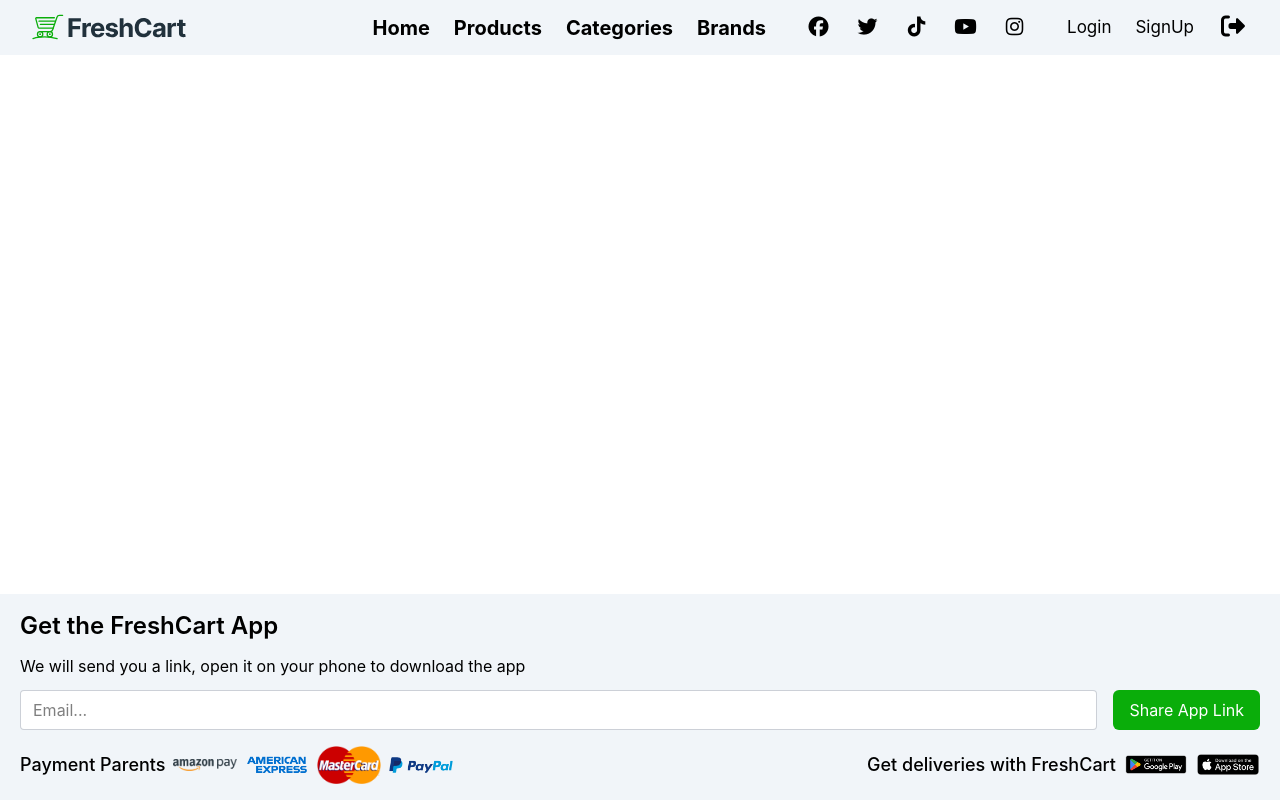
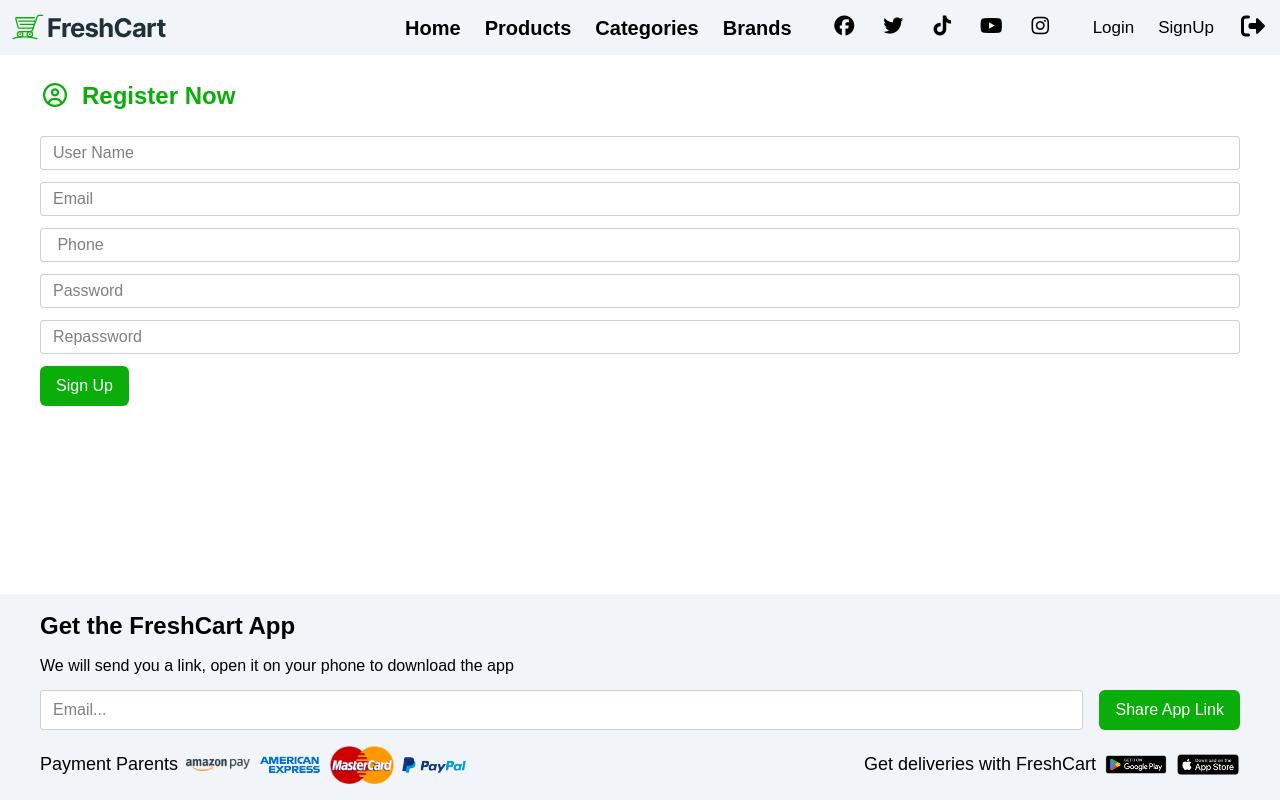
Before and after one commit to norhanhamed/newFreshCart, a React (Vite) app: page /newFreshCart/signup in a window 1280 px wide. Built offline with nearby package versions, Linux system fonts and the light colour scheme.

Commit message:
Sign Up page

```diff
--- a/package.json
+++ b/package.json
@@ -14,10 +14,14 @@
   "dependencies": {
     "@fortawesome/fontawesome-free": "^7.3.1",
     "@tailwindcss/vite": "^4.3.3",
+    "axios": "^1.19.0",
+    "formik": "^2.4.9",
     "react": "^19.2.8",
     "react-dom": "^19.2.8",
+    "react-hot-toast": "^2.6.0",
     "react-router-dom": "^7.18.2",
-    "tailwindcss": "^4.3.3"
+    "tailwindcss": "^4.3.3",
+    "yup": "^1.7.1"
   },
   "devDependencies": {
     "@eslint/js": "^10.0.1",
--- a/src/App.jsx
+++ b/src/App.jsx
@@ -1,12 +1,30 @@
 
 import './App.css'
-import Layout from './Components/Layout/Layout'
+import { createBrowserRouter, RouterProvider } from 'react-router-dom';
+import Layout from './Components/Layout/Layout';
+import Login from "./Pages/Login/Login"
+import Register from './Pages/Register/Register';
+import NotFound from './Pages/NotFound/NotFound';
+import { Toaster } from 'react-hot-toast';
 function App() {
+const routes = createBrowserRouter([
+   {path:"/",element: <Layout/> , children:[
+    {path:"login", element: <Login/> },
+    {path: "signup", element: <Register/> },
+      {path: "*", element: <NotFound /> }
 
+  ] }
+],
+
+     {
+    basename: "/newFreshCart",
+  }
+)
   return (
     <>
-     <Layout />
-    </>
+    <RouterProvider  router={routes}></RouterProvider>
+  <Toaster />
+   </>
   )
 }
 
--- a/src/Components/Layout/Layout.jsx
+++ b/src/Components/Layout/Layout.jsx
@@ -7,7 +7,7 @@ export default function Layout() {
   return (
     <>
      <Navbar />
-     <div className='py-26'>
+     <div className='pb-[240px] pt-[80px] myContainer'>
      <Outlet  />
 
      </div>
--- a/src/Components/Navbar/Navbar.jsx
+++ b/src/Components/Navbar/Navbar.jsx
@@ -1,14 +1,15 @@
 import React, { useState } from 'react'
 import logo from "../../assets/images/freshcart-logo.svg"
+import { NavLink } from 'react-router-dom'
 export default function Navbar() {
     const [isOpen, setIsOpen] = useState(false)
     return (
         <>
-            <nav className='px-10 py-5 bg-slate-100 lg:h-auto w-full h-screen lg:p-3  '>
-                <div className=" container myContainer flex lg:items-center items-end flex-wrap  lg:flex-nowrap ">
+            <nav className=' py-5 bg-slate-100 lg:h-auto w-full h-screen lg:p-3 myContainer fixed left-0 top-0 right-0z-index-50'>
+                <div className=" container  flex lg:items-center items-end flex-wrap  lg:flex-nowrap  ">
 
                     <div className="flex justify-between items-center w-full">
-                        <h1> <a href="/"> <img src={logo} alt="" /> </a> </h1>
+                        <h1> <a href="/" > <img src={logo} alt="" /> </a> </h1>
 
                         <button onClick={() => setIsOpen(!isOpen)} className="text-2xl lg:hidden " >
                             <i className={`fa-solid ${isOpen ? "fa-xmark" : "fa-bars"}`} ></i>
@@ -20,39 +21,39 @@ export default function Navbar() {
 
                         <ul className='flex flex-col lg:flex-row lg:gap-6 gap-8 lg:items-center items-start'>
                             <li>
-                                <a href="/" className='lg:text-xl text-2xl font-bold'>Home</a>
+                                <NavLink to="/" className='lg:text-xl text-2xl font-bold'>Home</NavLink>
                             </li>
                             <li>
-                                <a href="/" className='lg:text-xl text-2xl font-bold' >Products</a>
+                                <NavLink to="/products" className='lg:text-xl text-2xl font-bold' >Products</NavLink>
                             </li>
                             <li>
-                                <a href="/" className='lg:text-xl text-2xl font-bold' >Categories</a>
+                                <NavLink to="/categories" className='lg:text-xl text-2xl font-bold' >Categories</NavLink>
                             </li>
                             <li>
-                                <a href="/" className='lg:text-xl text-2xl font-bold' >Brands</a>
+                                <NavLink to="/brands" className='lg:text-xl text-2xl font-bold' >Brands</NavLink>
                             </li>
                         </ul>
 
                         <ul className='flex lg:justify-center justify-start gap-6  lg:ms-auto py-5 lg:py-0' >
                             <li>
-                                <a href="https://www.facebook.com">
+                                <NavLink to="https://www.facebook.com">
                                     <i className='fa-brands fa-facebook lg:text-xl text-2xl ' ></i>
-                                </a>
+                                </NavLink>
                             </li>
                             <li>
-                                <a href="https://www.twitter.com">
+                                <NavLink to="https://www.twitter.com">
                                     <i className='fa-brands fa-twitter lg:text-xl text-2xl '></i>
-                                </a>
+                                </NavLink>
                             </li>
                             <li>
-                                <a href="https://www.tiktok.com">
+                                <NavLink to="https://www.tiktok.com">
                                     <i className='fa-brands fa-tiktok lg:text-xl text-2xl '></i>
-                                </a>
+                                </NavLink>
                             </li>
                             <li>
-                                <a href="https://www.youtube.com">
+                                <NavLink to="https://www.youtube.com">
                                     <i className='fa-brands fa-youtube lg:text-xl text-2xl '></i>
-                                </a>
+                                </NavLink>
                             </li>
                             <li>
                                 <a href="https://www.instagram.com">
@@ -63,10 +64,10 @@ export default function Navbar() {
 
                         <ul className='flex lg:justify-center justify-start lg:gap-6 gap-10  items-center'>
                             <li>
-                                <a href="/login" className='text-[17px] '>Login</a>
+                                <NavLink to="/login" className='text-[17px] '>Login</NavLink>
                             </li>
                             <li>
-                                <a href="/signup" className='text-[17px] '>SignUp</a>
+                                <NavLink to="/signup" className='text-[17px] '>SignUp</NavLink>
                             </li>
                             <li>
                                 <a href="/">
--- /dev/null
+++ b/src/Pages/Login/Login.jsx
@@ -0,0 +1,9 @@
+import React from 'react'
+
+export default function Login() {
+  return (
+    <div>
+      <p>login</p>
+    </div>
+  )
+}
--- /dev/null
+++ b/src/Pages/NotFound/NotFound.jsx
@@ -0,0 +1,9 @@
+import React from 'react'
+import notFound from "../../assets/images/notFound.png"
+export default function NotFound() {
+  return (
+    <>
+      <img src={notFound} alt="" />
+    </>
+  )
+}
--- /dev/null
+++ b/src/Pages/Register/Register.jsx
@@ -0,0 +1,178 @@
+import axios from 'axios'
+import { useFormik } from 'formik'
+import React, { useState } from 'react'
+import toast from 'react-hot-toast'
+import { useNavigate } from 'react-router-dom'
+import * as Yup from "yup"
+export default function Register() {
+  //validation
+  const phoneRegex = /^[\+]?[(]?[0-9]{3}[)]?[-\s\.]?[0-9]{3}[-\s\.]?[0-9]{4,6}$/
+  const validationSchema = Yup.object({
+    name: Yup.string().required("name is required").min(3, "name must be at least 3 chars").max(15, "name must be at most 15 chars"),
+    email: Yup.string().required("email is required").email("email isnot valid"),
+    password: Yup.string().required("password is required").matches(/^[A-Z][0-9a-zA-Z]{5,25}$/, "pass must start with capital then .. contain nums or samll chars then..any thing from (5 : 25)"),
+    rePassword: Yup.string().required("password is required").oneOf([Yup.ref("password")], "re-password must match with password"),
+    phone: Yup.string().required("phone is required").matches(phoneRegex, "phone num is not valid")
+
+  })
+
+  //err in resign up with the same email
+  const [errMessage, setErrMsg] = useState(null)
+
+  //navigate to login
+  const navigate = useNavigate()
+  //api function
+  async function sendDataToRegister(values) {
+    let id;
+    try {
+      const options = {
+        url: "https://ecommerce.routemisr.com/api/v1/auth/signup",
+        method: "POST",
+        data: values
+      };
+      //data wating toast
+      id = toast.loading("Watting...")
+
+      const { data } = await axios.request(options)
+      console.log(data)
+
+      //dismiss wating toast
+      toast.dismiss(id)
+      //Successfully toast
+      toast.success("User Created Successfully")
+
+                // nav to login when sign up success
+      setTimeout(() => {
+      if (data.message === "success"){
+        navigate("/login")
+      }
+
+      }, 3000);
+
+    } catch (error) {
+      //dismiss wating toast
+      toast.dismiss(id);
+      toast.error(error.response.data.message)
+      console.log(error)
+      setErrMsg(error.response.data.message)
+    }
+  }
+
+  //formik
+  let formik = useFormik({
+    initialValues: {
+      "name": "",
+      "email": "",
+      "password": "",
+      "rePassword": "",
+      "phone": ""
+    },
+    validationSchema,
+    onSubmit: sendDataToRegister
+  })
+  console.log(formik)
+  return (
+    <>
+      <section>
+        <h2 className="text-2xl text-primary font-bold mb-6">
+          <i className="fa-regular fa-circle-user me-3"></i>
+          <span>Register Now</span>
+        </h2>
+        <form onSubmit={formik.handleSubmit} className='space-y-3'>
+          <div>
+            <input type="text"
+              className='form-control w-full'
+              placeholder='User Name'
+              name='name'
+              value={formik.values.name}
+              onChange={formik.handleChange}
+              onBlur={formik.handleBlur}
+            />
+
+            {formik.errors.name && formik.touched.name ? (
+              <div className='text-red-600 font-semibold mt-2'> *{formik.errors.name} </div>
+            ) : ("")
+
+            }
+
+          </div>
+          <div>
+            <input type="email"
+              className='form-control w-full'
+              placeholder='Email'
+              name='email'
+              value={formik.values.email}
+              onChange={formik.handleChange}
+              onBlur={formik.handleBlur}
+            />
+
+            {formik.errors.email && formik.touched.email ? (
+              <div className='text-red-600 font-semibold mt-2'> *{formik.errors.email} </div>
+            ) : ("")
+            }
+
+            {errMessage ? (
+              <div className='text-red-600 font-semibold mt-2'> *{errMessage} </div>
+
+            ) : ("")
+
+            }
+
+          </div>
+          <div>
+            <input type="rel"
+              className='form-control w-full'
+              placeholder=' Phone'
+              name='phone'
+              value={formik.values.phone}
+              onChange={formik.handleChange}
+              onBlur={formik.handleBlur}
+            />
+
+            {formik.errors.phone && formik.touched.phone ? (
+              <div className='text-red-600 font-semibold mt-2'> *{formik.errors.phone} </div>
+            ) : ("")
+
+            }
+
+          </div>
+          <div>
+            <input type="password"
+              className='form-control w-full'
+              placeholder='Password'
+              name='password'
+              value={formik.values.password}
+              onChange={formik.handleChange}
+              onBlur={formik.handleBlur}
+            />
+
+            {formik.errors.password && formik.touched.password ? (
+              <div className='text-red-600 font-semibold mt-2'> *{formik.errors.password} </div>
+            ) : ("")
+
+            }
+
+          </div>
+          <div>
+            <input type="password"
+              className='form-control w-full'
+              placeholder='Repassword'
+              name='rePassword'
+              value={formik.values.rePassword}
+              onChange={formik.handleChange}
+              onBlur={formik.handleBlur}
+            />
+
+            {formik.errors.rePassword && formik.touched.rePassword ? (
+              <div className='text-red-600 font-semibold mt-2'> *{formik.errors.rePassword} </div>
+            ) : ("")
+
+            }
+
+          </div>
+          <button className='btn-primary' type='submit'>Sign Up</button>
+        </form>
+      </section>
+    </>
+  )
+}
--- a/src/index.css
+++ b/src/index.css
@@ -1,7 +1,9 @@
 @import "tailwindcss";
-/* @theme {
-  --color-primary: #5b21b6;
-} */
+@import url("https://fonts.googleapis.com/css2?family=Encode+Sans+Expanded:wght@300&display=swap");
+body {
+  font-family: "Encode Sans Expanded", sans-serif;
+}
+
  @theme {
   --color-primary: #0aad0a;
   --color-secondary: #f59e0b;
@@ -17,6 +19,6 @@
         @apply px-4 py-2 text-white bg-primary rounded-md
     }
     .myContainer{
-        @apply px-4 lg:px-5
+        @apply px-4 lg:px-10
     }
 }
```
Also changed, not shown: src/Components/Login/Login.jsx (deleted), src/Components/Register/Register.jsx (deleted), src/assets/images/notFound.png (added), 1 other file (tests, documents, lock files or other folders).
